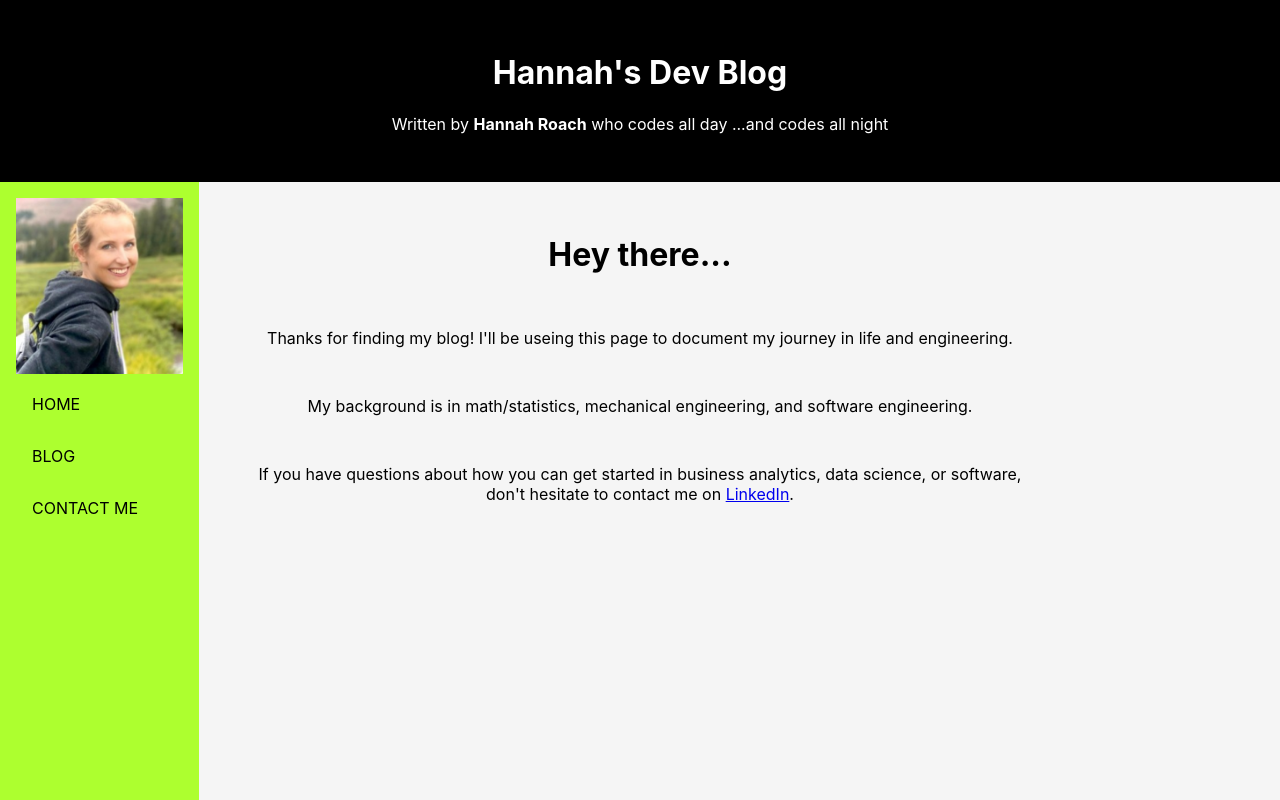
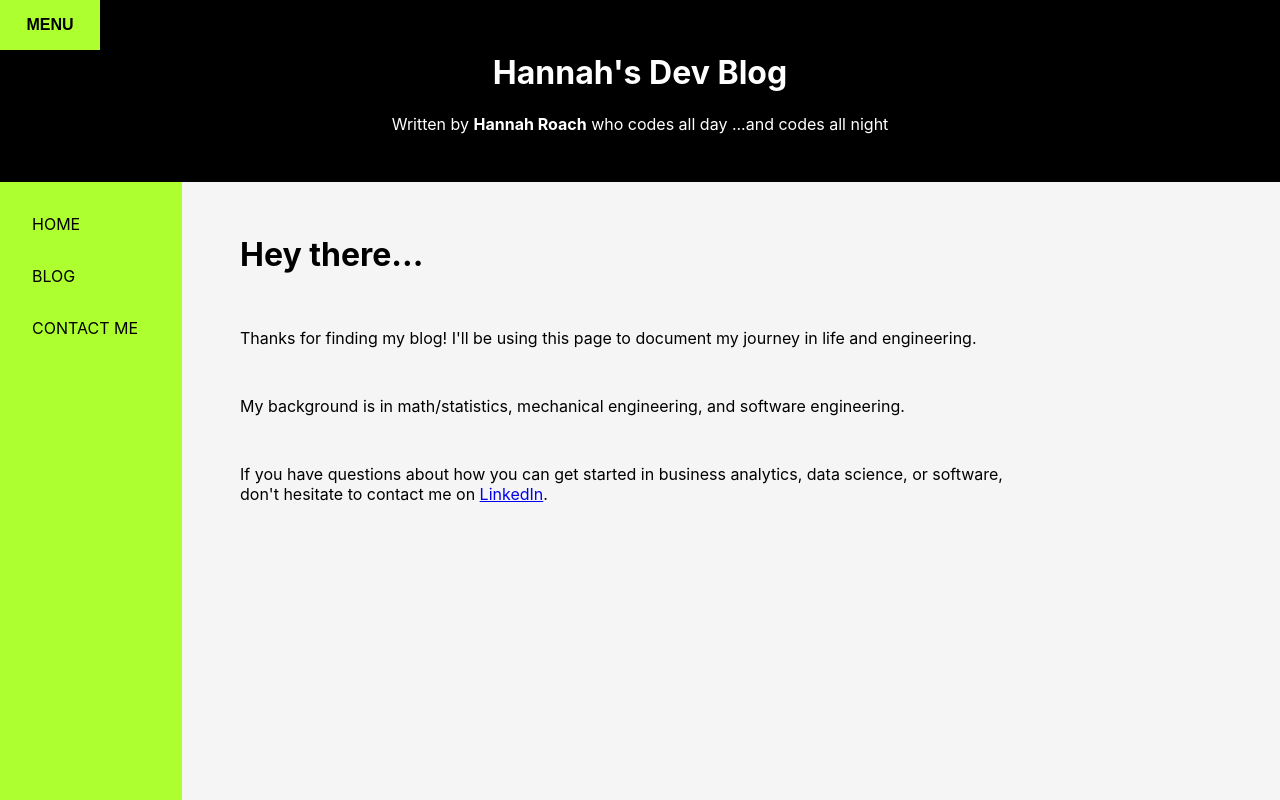
Before and after one commit to hannahsky86/react-blog-practice, a React (Create React App) app: page / in a window 1280 px wide. Shown: the top 800 px of the page. Built offline with nearby package versions, Linux system fonts and the light colour scheme.

Commit message:
remove tacky photo and default sidebar to closed

```diff
--- a/src/App.js
+++ b/src/App.js
@@ -4,27 +4,13 @@ import {useEffect, useState} from "react";
 import Header from "./general/header";
 import {BuildRoutes} from "./general/build-routes";
 import * as Constants from "./general/constants";
-import MarkDown from "markdown-to-jsx";
 
 function App() {
     const [menuOpen, setMenuOpen] = useState(true);
     const [isMobile, setIsMobile] = useState(window.innerWidth<=Constants.MOBILE_WIN)
 
-    // const file_name = 'Test1.md';
-    // const [post, setPost] = useState('');
-    //
-    // useEffect(() => {
-    //     import(`./markdown/${file_name}`)
-    //         .then(res => {
-    //             fetch(res.default)
-    //                 .then(res => res.text())
-    //                 .then(res => setPost(res));
-    //         }).catch(err => console.log(err))
-    // })
-
-
     useEffect(() => {
-        const handleResize = () => setIsMobile(window.innerWidth<=Constants.MOBILE_WIN);
+        const handleResize = () => setIsMobile(window.innerWidth<=1200);
         window.addEventListener('resize', handleResize);
 
         (isMobile >= Constants.MOBILE_WIN) ? setMenuOpen(true): setMenuOpen(false);
@@ -39,7 +25,7 @@ function App() {
                   <Header menuOpen={menuOpen} setMenuOpen={setMenuOpen} isMobile={isMobile}/>
               </div>
               <div className="body">
-                  <Navigation menuOpen={menuOpen} setMenuOpen={setMenuOpen} isMobile={isMobile}/>
+                  <Navigation menuOpen={menuOpen} setMenuOpen={setMenuOpen}/>
                   <BuildRoutes />
               </div>
           </div>
--- a/src/general/build-routes.js
+++ b/src/general/build-routes.js
@@ -1,7 +1,5 @@
 import {Route, Routes} from "react-router-dom";
 import routes from "./routes"
-
-
 
 const getRouteArray = (routes) => {
     let routes_array = []
--- a/src/general/constants.js
+++ b/src/general/constants.js
@@ -1 +1 @@
-export let MOBILE_WIN = 900;
+export let MOBILE_WIN = 1280;
--- a/src/general/header.js
+++ b/src/general/header.js
@@ -6,11 +6,6 @@ export default ({menuOpen, setMenuOpen, isMobile}) => {
            {isMobile &&
                 <button onClick={()=>setMenuOpen(!menuOpen)} >
                     <span>MENU</span>
-                    <div className="ico-menu">
-                        <div className="bar"/>
-                        <div className="bar"/>
-                        <div className="bar"/>
-                    </div>
                 </button>
             }
             <h1>Hannah's Dev Blog</h1>
--- a/src/general/navigation.js
+++ b/src/general/navigation.js
@@ -2,9 +2,8 @@ import {Link} from "react-router-dom";
 import React from "react";
 
 
-const Navigation = ({menuOpen, setMenuOpen, isMobile}) => {
-    const MOBILE_WIN = 900;
-    const navOpen = window.innerWidth >= MOBILE_WIN;
+const Navigation = ({menuOpen, setMenuOpen}) => {
+    const navOpen = window.innerWidth >= 1200;
     const isNavOpen = (navOpen || menuOpen) ? "nav-open" :"nav-not-open";
 
     return (
@@ -12,9 +11,6 @@ const Navigation = ({menuOpen, setMenuOpen, isMobile}) => {
             <div id="nav-links" className="navigation">
                 { (navOpen || menuOpen) &&
                 <ul>
-                    <img className="profile-image"
-                         src={require('../images/profile.jpg')} alt="hanzo"/>
-
                     <li>
                         <Link to="/" onClick={() => setMenuOpen(navOpen)}>HOME</Link>
                     </li>
--- a/src/pages/blog.js
+++ b/src/pages/blog.js
@@ -5,31 +5,31 @@ import pages from "../markdown/pages.json"
 import ReactMarkdown from 'react-markdown'
 
 export default function Blog() {
-    // const [posts, setPosts] = useState([]);
-    const post_list = []
 
-    const [posts, setPosts] = useState([]);
-
-
+    const [posts, setPosts] = useState([{}]);
 
     useEffect(() => {
+      let  post_list = []
        pages.posts.map((post)=> {
             import(`../markdown/${post.path}`)
                 .then(res => {
                     fetch(res.default)
                         .then(res => res.text())
-                        .then(res => setPosts([res]))
+                        .then(res => post_list.push({res}))
                 })
+                .then(() => setPosts(post_list))
                 .catch(err => console.log(err))
         })
 
     }, [])
 
 
+    console.log([posts])
 
+return null;
 
-    return (
+    // return (
 
-        posts.map((post, index)=> <ReactMarkdown key={`post-${index}`}>{post}</ReactMarkdown>)
-    )
+        // posts.map((post, index)=> <ReactMarkdown key={`post-${index}`}>{post}</ReactMarkdown>)
+    // )
 }
--- a/src/pages/contact-me.js
+++ b/src/pages/contact-me.js
@@ -1,4 +1,3 @@
-
 import React from 'react';
 
 export default function ContactMe() {
@@ -14,10 +13,6 @@ export default function ContactMe() {
                 <p>
                     <strong>LinkedIn: </strong> <a href="https://www.linkedin.com/in/hannahsky86/">hannahsky86</a>
                 </p>
-                <p>
-                    {/*<strong>YouTube:</strong> <a href="https://www.youtube.com/channel/UCzo0kyR-JCTQJ_IFT9VTQzg">Hannah Roach</a>*/}
-                </p>
-
             </div>
         </div>
     )
--- a/src/pages/data-visualizations.js
+++ /dev/null
@@ -1,6 +0,0 @@
-
-import React from 'react';
-
-export default function DataVisualizations() {
-    return <h1> Test Data Visualizations</h1>;
-}
--- a/src/pages/home.js
+++ b/src/pages/home.js
@@ -9,7 +9,7 @@ export default function Home() {
             </div>
             <div className="page-body">
                 <p>
-                    Thanks for finding my blog! I'll be useing this page to document my journey in life and
+                    Thanks for finding my blog! I'll be using this page to document my journey in life and
                     engineering.
                 </p>
                 <p>
--- a/src/pages/software-engineering.js
+++ /dev/null
@@ -1,6 +0,0 @@
-
-import React from 'react';
-
-export default function SoftwareEngineering() {
-    return <h1> Test Software Engineering</h1>;
-}
--- a/src/pages/thermodynamics.js
+++ /dev/null
@@ -1,6 +0,0 @@
-
-import React from 'react';
-
-export default function Thermodynamics() {
-    return <h1> Test Thermodynamics</h1>;
-}
--- a/src/scss/App.scss
+++ b/src/scss/App.scss
@@ -2,7 +2,6 @@
 .html {
   height: 100%;
 }
-
 
 .flex-container {
   display: flex;
@@ -54,7 +53,7 @@
         margin: 1rem;
         padding: 0;
         list-style: none;
-        min-width: 10rem;
+        min-width: 150px;
         height: 100vh;
         z-index:1;
 
@@ -75,17 +74,22 @@
     }
 
     div.routes {
-      text-align: center;
-      display: flex;
-      margin: 2rem auto;
+      margin: 2rem 2rem;
+    }
 
-      div.page {
-        width: 100%;
-        max-width: 800px;
-        padding: 0 3rem;
 
-        div.page-body > p {
-          padding-top: 2rem;
+    @media (min-width: 900px) {
+      div.routes {
+        margin: 2rem auto;
+
+        div.page {
+          max-width: 800px;
+          width: 100%;
+
+          div.page-body > p {
+            padding-top: 2rem;
+            white-space: pre-wrap;
+          }
         }
       }
     }
```
